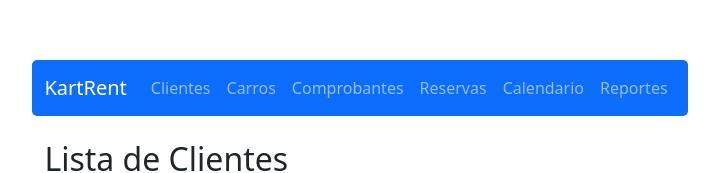
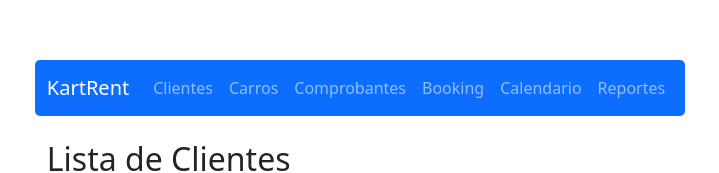
Before and after one commit to ArielPinochet/Tingeso20205-1, a React (Vite) app in the folder FrontEnd/TingesoPep1/: page / in a window 1280 px wide. Shown: the part 233-406 px from the top of the page, without its empty margins (280-999 px from the left). Built offline with nearby package versions, Linux system fonts and the light colour scheme; no server answers.

Commit message:
Update App.jsx

```diff
--- a/FrontEnd/TingesoPep1/src/App.jsx
+++ b/FrontEnd/TingesoPep1/src/App.jsx
@@ -38,7 +38,7 @@
                   <Link className="nav-link" to="/comprobantes">Comprobantes</Link>
                 </li>
                 <li className="nav-item">
-                  <Link className="nav-link" to="/reservas">Reservas</Link>
+                  <Link className="nav-link" to="/reservas">Booking</Link>
                 </li>
                 <li className="nav-item">
                   <Link className="nav-link" to="/Calendario">Calendario</Link>
```
